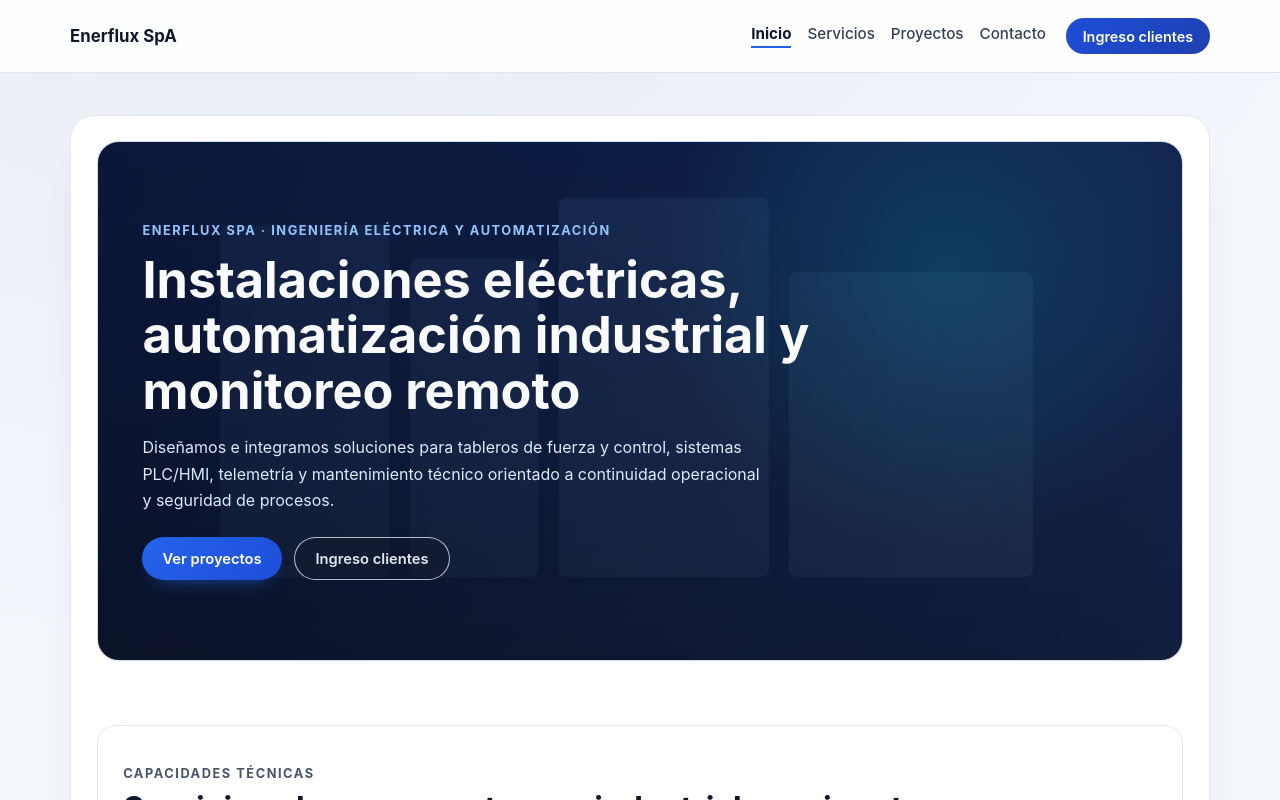
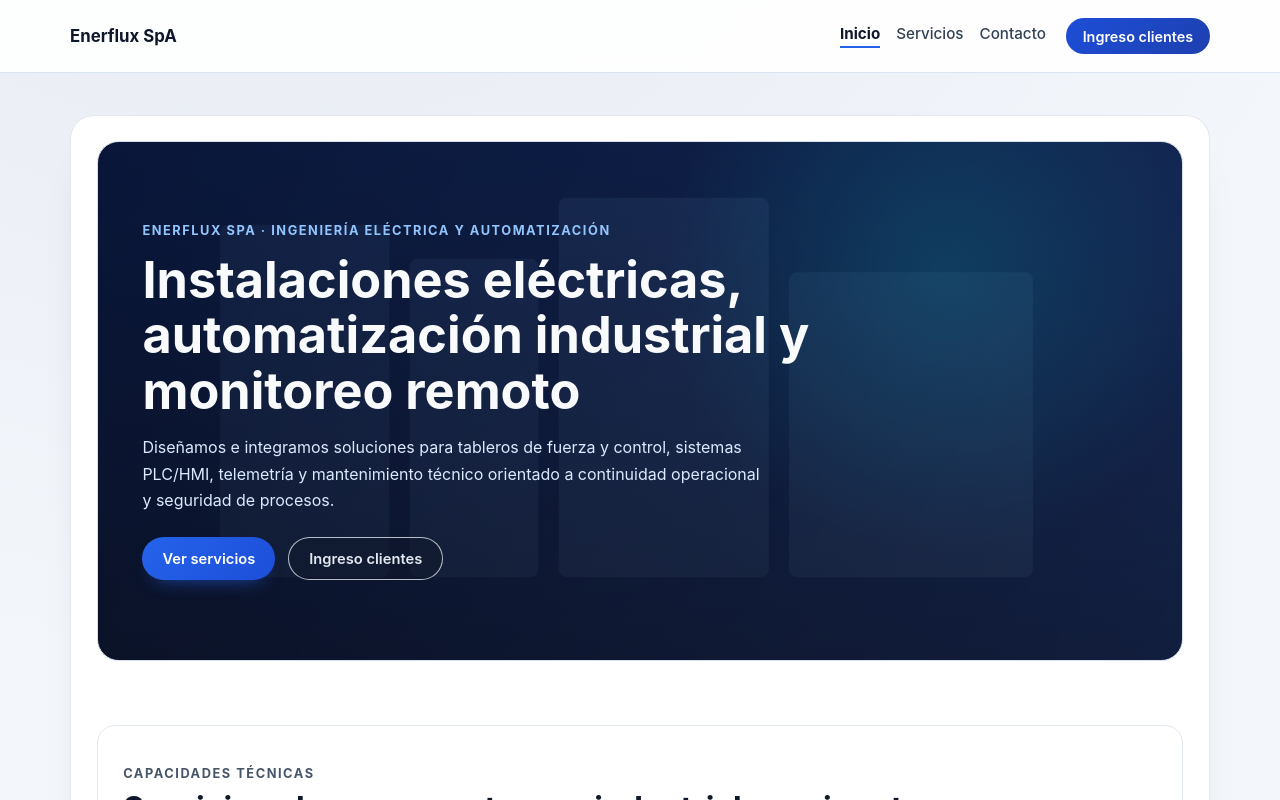
Before and after one commit to ANDREW1221ka/enerflux-web, a React (Vite) app: page / in a window 1280 px wide. Shown: the top 800 px of the page. Built offline with nearby package versions, Linux system fonts and the light colour scheme.

Commit message:
Actualizar navegación pública removiendo Proyectos

```diff
--- a/src/components/public/HeroSection.tsx
+++ b/src/components/public/HeroSection.tsx
@@ -15,8 +15,8 @@ export function HeroSection() {
           procesos.
         </p>
         <div className="home-hero-actions">
-          <NavLink className="hero-primary-button" to="/proyectos">
-            Ver proyectos
+          <NavLink className="hero-primary-button" to="/servicios">
+            Ver servicios
           </NavLink>
           <NavLink className="hero-secondary-button" to="/login">
             Ingreso clientes
--- a/src/layouts/PublicLayout.tsx
+++ b/src/layouts/PublicLayout.tsx
@@ -3,7 +3,6 @@ import { NavLink, Outlet } from 'react-router-dom'
 const publicLinks = [
   { to: '/', label: 'Inicio' },
   { to: '/servicios', label: 'Servicios' },
-  { to: '/proyectos', label: 'Proyectos' },
   { to: '/contacto', label: 'Contacto' },
 ]
 
```
